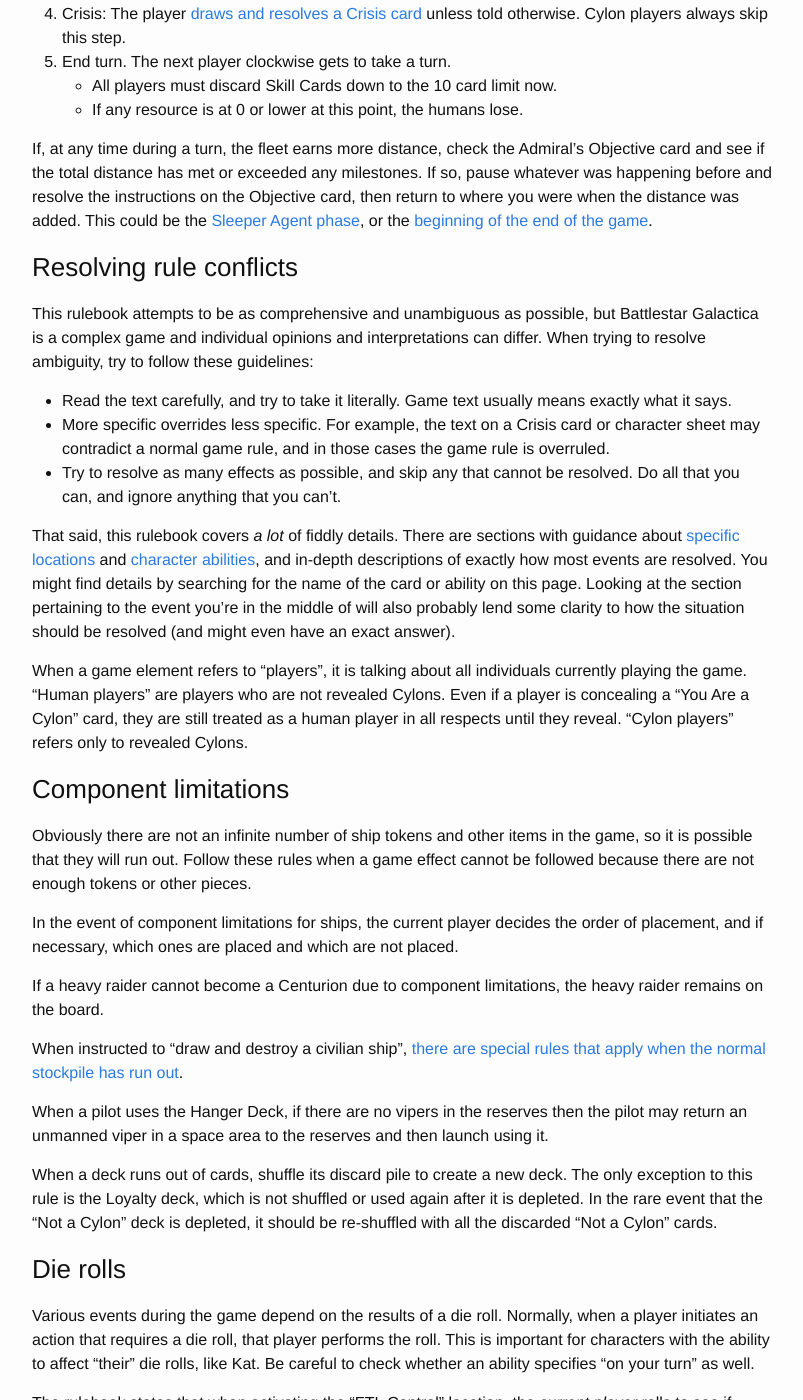
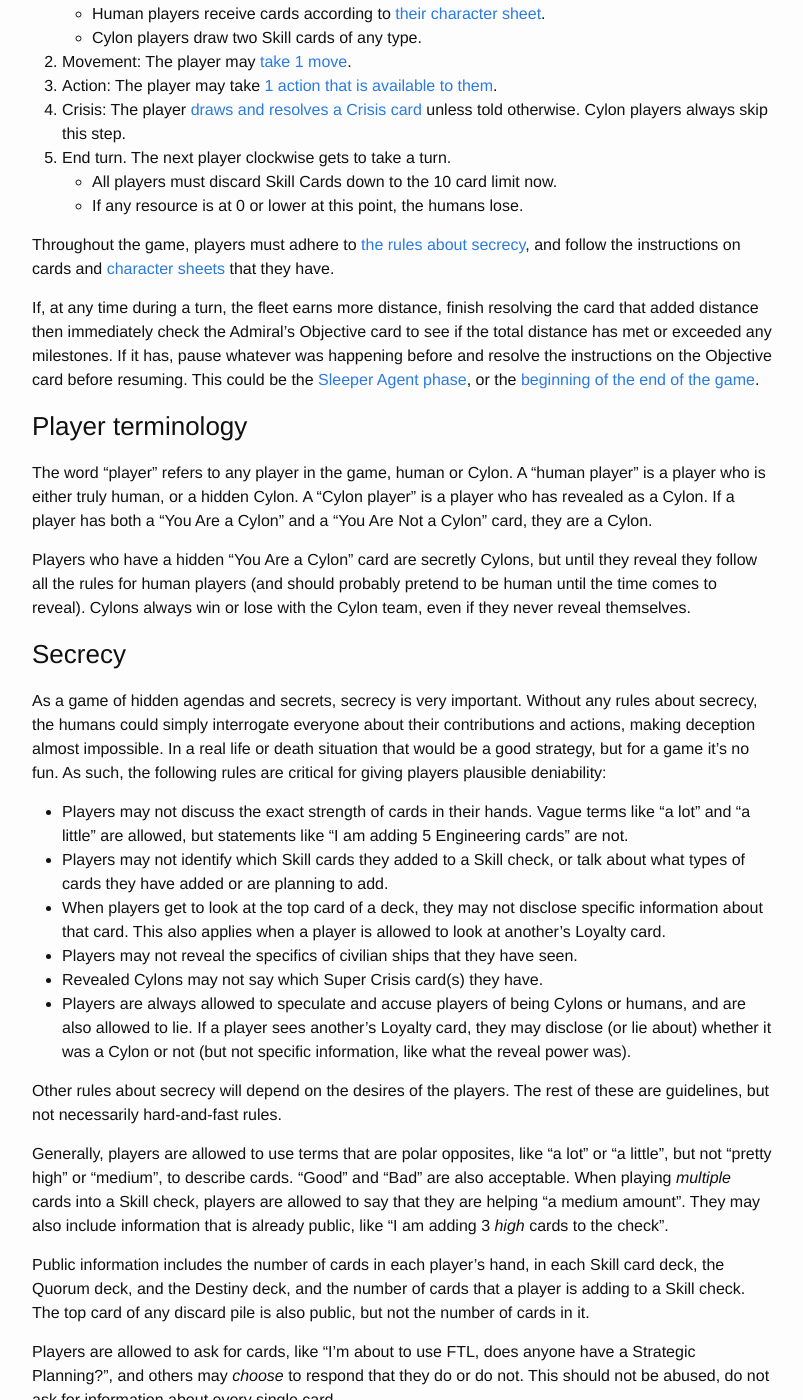
Before and after one commit to jbiatek/BSGRulebook, a Jekyll site: the page built from dynamic.md, in a window 1280 px wide and 1400 px high, scrolled down 6682 px. Shown: the whole window, without its empty margins (238-1041 px from the left). Built offline with Jekyll 4.4.1, drawn with Linux system fonts in a browser that asks for light colours; some of the changed text lies outside the part shown.

Commit message:
Added overlay variant and secrecy rules

```diff
--- a/dynamic.md
+++ b/dynamic.md
@@ -122,6 +128,13 @@ function validateForm() {
     forbidCheckbox('#forcemotive');
   }
 
+  if (readCheckbox('#daybreak') || readCheckbox('#pegasus')
+      || readCheckbox('#sympatheticcylon')) {
+    forbidCheckbox('#forceoverlay');
+  } else {
+    enable('#forceoverlay');
+  }
+
 }
 
 function flipSwitches () {
@@ -216,6 +229,17 @@ function flipSwitches () {
     showThese.push('noallies');
     hideThese.push('allies');
   }
+
+  if (readCheckbox('#pegasus') || readCheckbox('#daybreak')
+      || readCheckbox('#sympatheticcylon')
+      || readCheckbox('#forceoverlay')) {
+    showThese.push('overlay');
+    hideThese.push('nooverlay');
+  } else {
+    showThese.push('nooverlay');
+    hideThese.push('overlay');
+  }
+
 
   // Step 3: Show all the classes that need showing.
   for (i in showThese) {
@@ -313,7 +337,8 @@ window.onload = function () {
     </label>
     <hr style="margin-top: 10px; margin-bottom: 10px;">
     <label><input type="checkbox" name="nosympathizer" id="nosympathizer"> Use official "No Sympathizer" variant</label><br>
-    <label><input type="checkbox" name="sympatheticcylon" id="sympatheticcylon"> Use "Sympathetic Cylon" variant from Pegasus</label><br>
+    <label><input type="checkbox" name="sympatheticcylon" id="sympatheticcylon"><span class="nopegasus"> Variant:</span> Use <span class="pegasus">official</span> "Sympathetic Cylon" variant <span class="nopegasus">without Pegasus</span></label><br>
+    <label><input type="checkbox" name="forceoverlay" id="forceoverlay"> Variant: Use a Cylon Locations overlay</label><br>
     <label><input type="checkbox" name="forcemotive" id="forcemotive"> Variant: Replace Agenda cards with Motives from Daybreak</label><br>
     <label><input type="checkbox" name="variants" id="variants"> Show other official game variants</label><br>
     <label><input type="checkbox" name="help" id="help"> Show help</label>
@@ -343,7 +368,7 @@ The "Sympathizer" role from the base game is intended to be a sort of "half-Cylo
 
 This card proved to be rather unpopular for a few reasons. For one, the unlucky player who becomes a Cylon via the Sympathizer card is immediately revealed as a Cylon and doesn't get to secretly sabotage the humans, and even as a Cylon they do not get a Super Crisis and cannot use the Cylon Fleet location, removing over a quarter of their possible Cylon actions. Secondly, it adds an incentive for the humans to sabotage themselves before the Sleeper Agent phase so that the Sympathizer stays human.
 
-There are a few options for avoiding the Sympathizer. Daybreak and Pegasus add Cylon Leaders, who basically *are* half-Cylons and therefore remove the need for a Sympathizer. Pegasus adds the "Sympathetic Cylon", which fills a similar role but does it in the style of the Cylon Leader mechanic. This rulebook allows you to add just the "Sympathetic Cylon" without the rest of Pegasus if so desired. Daybreak replaces both the "Sympathizer" and "Sympathetic Cylon" with "The Mutineer". The simplest option, however, is the "No Sympathizer" variant which was released by Fantasy Flight Games themselves and does not require any expansions. It just handicaps the humans and allows Cylons to draw more cards.
+There are a few options for avoiding the Sympathizer. Daybreak and Pegasus add Cylon Leaders, who basically *are* half-Cylons and therefore remove the need for a Sympathizer. Pegasus adds the "Sympathetic Cylon", which is very similar to the Sympathizer but basically turns the player into a Cylon Leader. As a variant, you can even choose to just use the Sympathetic Cylon without the rest of Pegasus. Daybreak replaces both the "Sympathizer" and "Sympathetic Cylon" with "The Mutineer", a player who gets lots of Mutiny cards. The simplest option, however, is the "No Sympathizer" variant which was released by Fantasy Flight Games themselves and does not require any expansions. It just handicaps the humans and allows Cylons to draw more cards.
 
 ### Allies for All Seasons
 
@@ -353,7 +378,7 @@ This variant was designed by Alexander DeSouza. It allows the "Ally" mechanic to
 
 The Loyalty deck variants have to do with the Exodus "extra card" rule change. In Pegasus, an executed human player always comes back as a human. This is a little unfortunate from a story perspective: the humans can perform a rather gruesome, but guaranteed, Cylon test for a relatively small cost. Exodus changes this, and always leaves an extra Loyalty card in the deck. This has two effects: an executed human may come back as a Cylon, but a Cylon card might remain in the deck, never dealt to a player at all.
 
-Both have their pros and cons. The Pegasus version has the advantage that the game is never short a Cylon. The Exodus version has more intrigue, and avoids giving the humans a perverse incentive to kill their own teammates. The Exodus version starts to make even more sense when Personal Goal and Final Five cards are included, because even if an executed human comes back as a human, they may be stuck with one of these human-hostile cards.
+Both have their pros and cons. The Pegasus version has the advantage that the game is never short a Cylon. The Exodus version has more intrigue, and avoids giving the humans a perverse incentive to kill their own teammates. The Exodus version starts to make even more sense when Personal Goal and Final Five cards are included, because even if an executed human comes back as a human, they may be stuck with one of these human-hostile cards. The Pegasus version starts to make more sense with fewer players, since it becomes more likely that the remaining card will be a Cylon.
 
 Some game mechanics depend on the Exodus version, like Personal Goal cards and some Ally cards. When those are enabled, you will be forced to use the Exodus style. Otherwise, you can choose whichever one you like best: guaranteed Cylons but also an easy test, or more uncertainty and the possibility of a missing Cylon. You could also pick one, but add an additional rule to mitigate the downsides. Some examples include:
 
@@ -374,7 +399,7 @@ For beginning players, it's probably best to use the official base game rulebook
 
 Configure which expansions and options are being included by using the form at the top of the page. Some rules change based on which expansions or options are included, and the rulebook will change as you configure it.
 
-While this rulebook sticks mainly to the official rules, it does include some "house rules" and adjustments to the game, as well as a variant by Alexander DeSouza called "Allies for All Seasons" which pulls in the "ally" mechanic without the rest of the Ionian Nebula ending.
+By default, this rulebook sticks to the official rules and rulings by Fantasy Flight Games. However, some options are available for variants, including one by Alexander DeSouza called "Allies for All Seasons" which pulls in the "ally" mechanic without the rest of the Ionian Nebula ending.
 
 ## The basics
 
@@ -383,7 +408,6 @@ Humanity has been decimated in a surprise attack by the Cylons, a race of machin
 During the game, the human fleet will attempt to escape the pursuing Cylons, moving toward the final objective in a series of faster-than-light jumps. The humans have re-formed their government and what's left of the military still follows a chain of command... but can those in authority be trusted?
 
 Each player will select a character and be dealt Loyalty cards. Characters have different skills and abilities, and a well-balanced team of players will help the humans succeed and survive. Players take turns, where they can draw cards, move, and take an action, but at the end of each turn all players must deal with a crisis. It could be a surprise Cylon attack, or a dilemma with no clear answer. All this time, some players are secretly Cylons, or may become Cylons partway through the game, so trust is a critical factor. A hidden Cylon could choose to sabotage at a critical moment, or cause infighting amongst the humans. Cylons can also choose to reveal themselves, causing damage along the way and allowing the Cylon to openly fight the humans.
-
 
 <div class="variants" markdown="1">
 
@@ -513,6 +537,7 @@ To add the Daybreak expansion:
 
 <p class="cylonleader" markdown="1">To play with Cylon Leaders, also add the Cylon Leader sheets and tokens. The Cylon leader will also need the "Infiltrator" card and <span class="agenda">Agenda cards from Pegasus</span><span class="motive">Motive cards from Daybreak</span>.</p>
 
+<p class="overlay nopegasus nodaybreak">Put the Cylon Locations overlay from either Pegasus or Daybreak on top of the Cylon Locations with the side that says "Resurrection Ship" face up.</p>
 
 <div class="kobol" markdown="1">
 ### Kobol ending
@@ -729,16 +754,18 @@ It might be a good idea to remind all players of the following:
   <li>Centurions don't "push" each other on the Boarding Party track, more than one can occupy the same space.</li>
   <li>Even if a resource reaches zero, the humans have until the end of the current player's turn to raise it back up before they lose.</li>
   <li>The 10 Skill card limit is only enforced at the end of each player's turn.</li>
-  <li>Revealed Cylons should <em>not</em> reveal Loyalty cards that say "immediately reveal this card".</li>
+  <li>Revealed Cylons should <em>not</em> reveal Loyalty cards that say "immediately reveal this card". <span class="nooverlay">They can hand them off later in the Resurrection Ship.</span></li>
   <li>Super Crisis cards are immune to character abilities and any ability that says it affects Crisis cards.</li>
 </ul>
 
+<p class="noexpansion overlay">In this variant, when a Cylon is revealed, they show <em>one</em> Cylon Loyalty card and then pass the rest of theirs face down to the human player of their choice when the distance is 6 or less. In addition, the "Caprica" location has changed: the jump icon is no longer ignored when playing a Crisis card.</p>
+
 <div class="expansion" markdown="1">
 
 For these expansions, these are some of the important new rules in effect:
 
 <ul>
-  <li class="treachery">When a Cylon is revealed, they show <em>one</em> Cylon Loyalty card and pass the rest of theirs face down to the human player of their choice when the distance is 6 or less.</li>
+  <li class="overlay">When a Cylon is revealed, they show <em>one</em> Cylon Loyalty card and pass the rest of theirs face down to the human player of their choice when the distance is 6 or less.</li>
   <li class="treachery">The text on Treachery cards can only be used by Cylon players.</li>
   <li class="pegasus">"Movement:" actions are actions that can be taken instead of moving <em>during the movement step of your turn</em>.</li>
   <li class="pegasus">When Galactica is damaged, the current player may choose to damage Pegasus instead.</li>
@@ -748,6 +775,7 @@ For these expansions, these are some of the important new rules in effect:
   <li class="cylonfleet">When activated, a viper also has the option of escorting a civilian ship off of the board.</li>
   <li class="allies">If you end your movement step in a location containing an ally, you must first encounter it.</li>
   <li class="allyseasons">Whenever a player is sent to the Brig or Sickbay, or executed and revealed as a Cylon, they must draw 1 Trauma token.</li>
+  <li class="pegasus daybreak">If a Skill Check is made Reckless, after resolving Skill Check abilities, draw and show a Treachery card. If it is strength 0, draw an additional Treachery, resolve both cards, and discard them. If not, discard the Treachery card and nothing happens.</li>
   <li class="daybreak">Once-per-game abilities are no longer only once per game. Instead, they can now only be used by spending a Miracle token. Players cannot have more than 1 Miracle token at a time.</li>
   <li class="daybreak">Mutiny cards and the Mutineer are a whole new game mechanic:
     <ul>
@@ -782,7 +810,7 @@ The humans win by [reaching the end of the game](#ending-the-game) without losin
   <li class="execution">No more characters: A human is executed, but there are no more characters to be chosen.</li>
 </ul>
 
-If the humans run out of a resource, they can avoid losing if they manage to replenish that resource before the end of the current players turn. In all the other cases, the game ends immediately.
+If the humans run out of a resource, they can avoid losing if they manage to replenish that resource before the end of the current players turn. In all the other cases, [the game ends immediately](#human-loss).
 
 ### Game turn
 
@@ -808,7 +836,38 @@ A player's game turn consists of the following steps:
 </li>
 </ol>
 
-If, at any time during a turn, the fleet earns more distance, check the Admiral's Objective card and see if the total distance has met or exceeded any milestones. If so, pause whatever was happening before and resolve the instructions on the Objective card, then return to where you were when the distance was added. This could be the [Sleeper Agent phase](#sleeper-agent-phase), <span class="allyseasons"><a href="#trauma-phase">the counting of Trauma tokens at distance 8</a>, </span> or the [beginning of the end of the game](#ending-the-game).
+Throughout the game, players must adhere to [the rules about secrecy](#secrecy), and follow the instructions on cards and [character sheets](#character-sheets) that they have.
+
+If, at any time during a turn, the fleet earns more distance, finish resolving the card that added distance then immediately check the Admiral's Objective card to see if the total distance has met or exceeded any milestones. If it has, pause whatever was happening before and resolve the instructions on the Objective card before resuming. This could be the [Sleeper Agent phase](#sleeper-agent-phase), <span class="allyseasons"><a href="#trauma-phase">the counting of Trauma tokens at distance 8</a>, </span> or the [beginning of the end of the game](#ending-the-game).
+
+
+
+### Player terminology
+
+The word "player" refers to any player in the game, human or Cylon. A "human player" is a player who is either truly human, or a hidden Cylon. A "Cylon player" is a player who has revealed as a Cylon<span class="cylonleader"> (or a Cylon Leader who is not Infiltrating)</span>. If a player has both a "You Are a Cylon" and a "You Are Not a Cylon" card, they are a Cylon.
+
+Players who have a hidden "You Are a Cylon" card are secretly Cylons, but until they reveal they follow all the rules for human players (and should probably pretend to be human until the time comes to reveal). Cylons always win or lose with the Cylon team, even if they never reveal themselves.
+
+
+### Secrecy
+
+As a game of hidden agendas and secrets, secrecy is very important. Without any rules about secrecy, the humans could simply interrogate everyone about their contributions and actions, making deception almost impossible. In a real life or death situation that would be a good strategy, but for a game it's no fun. As such, the following rules are critical for giving players plausible deniability:
+
+- Players may not discuss the exact strength of cards in their hands. Vague terms like "a lot" and "a little" are allowed, but statements like "I am adding 5 Engineering cards" are not.
+- Players may not identify which Skill cards they added to a Skill check, or talk about what types of cards they have added or are planning to add.
+- When players get to look at the top card of a deck, they may not disclose specific information about that card. This also applies when a player is allowed to look at another's Loyalty card.
+- Players may not reveal the specifics of civilian ships that they have seen.
+- Revealed Cylons may not say which Super Crisis card(s) they have.
+- Players are always allowed to speculate and accuse players of being Cylons or humans, and are also allowed to lie. If a player sees another's Loyalty card, they may disclose (or lie about) whether it was a Cylon or not (but not specific information, like what the reveal power was).
+
+Other rules about secrecy will depend on the desires of the players. The rest of these are guidelines, but not necessarily hard-and-fast rules.
+
+Generally, players are allowed to use terms that are polar opposites, like "a lot" or "a little", but not "pretty high" or "medium", to describe cards. "Good" and "Bad" are also acceptable. When playing *multiple* cards into a Skill check, players are allowed to say that they are helping "a medium amount". They may also include information that is already public, like "I am adding 3 *high* cards to the check".
+
+Public information includes the number of cards in each player's hand, in each Skill card deck, the Quorum deck, and the Destiny deck, and the number of cards that a player is adding to a Skill check. The top card of any discard pile is also public, but not the number of cards in it.
+
+Players are allowed to ask for cards, like "I'm about to use FTL, does anyone have a Strategic Planning?", and others may *choose* to respond that they do or do not. This should not be abused, do not ask for information about every single card.
+
 
 ### Resolving rule conflicts
 
@@ -1108,8 +1167,6 @@ Cards being discarded after being added to a Skill check do not count as being c
 </div>
 
 ### Cylon Players
-
-A Cylon player is a player who has revealed as a Cylon<span class="cylonleader"> (or a Cylon Leader who is not Infiltrating)</span>. Players who have a hidden "You Are a Cylon" card are secretly Cylons, but until they reveal they are still treated as human players and not Cylon players.
 
 Cylon players may choose to **ignore** the effects of Crisis cards<span class="finalfive">, Final Five cards,</span> and Skill Checks, unless they specifically say that they apply to Cylon players.
 
@@ -1139,7 +1196,8 @@ Revealing as a Cylon is an action, as described on the "You Are A Cylon" Loyalty
   <li>Move to the “Resurrection Ship” location. If piloting a ship, that ship is returned to the Reserves.</li>
   <li>Draw a Super Crisis Card unless instructed otherwise.</li>
   <li class="daybreak">If you were the Mutineer, hand off the Mutineer card face up to the human player of your choice. They must follow the procedure for receiving the Mutineer card.</li>
-  <li class="treachery">If the fleet has traveled 6 or less distance, look at the rest of your Loyalty cards, if any. Hand them all, face down, to <em>one</em> human player of your choice.</li>
+  <li class="overlay">If the fleet has traveled 6 or less distance, look at the rest of your Loyalty cards, if any. Hand them all, face down, to <em>one</em> human player of your choice.</li>
+  <li class="nooverlay">Keep your Loyalty cards hidden, and do not reveal <em>any</em> for the rest of the game, even if they say to "immediately reveal" them. They can be passed off to other players at the Resurrection Ship.</li>
   <li>From this point on, follow the rules for a revealed Cylon. This includes <em>not</em> drawing a Crisis card at the end of your turn.</li>
 </ol>
 
@@ -1556,21 +1614,20 @@ The procedure for jumping is:
 
 At the Sleeper Agent phase, more Loyalty cards are dealt to every player<span class="cylonleader"> except for Cylon Leaders</span>. Players who were not Cylons may discover that they were sleeper agent Cylons all along. It begins when the distance specified on the Objective card is reached.
 
-Upon reaching this distance or more, deal 1 Loyalty card to every player<span class="cylonleader"> who is not a Cylon Leader</span>, including revealed Cylon players.  Revealed Cylons must ignore any text that says to "immediately reveal this card". <span class="motive">Deal 2 more Motive cards to the Cylon Leader.</span>
+Upon reaching this distance or more, deal 1 Loyalty card to every player<span class="cylonleader"> who is not a Cylon Leader</span>, including revealed Cylon players.  Revealed Cylons must ignore any text that says to "immediately reveal this card". <span class="motive cylonleader">Deal 2 more Motive cards to the Cylon Leader.</span>
 
 <p class="daybreak" markdown="1">If the "You Are The Mutineer" card was added to the Loyalty deck, but no one has revealed as the Mutineer after all the Sleeper Agent phase cards have been dealt, the current player chooses a human player to draw an extra Loyalty card from the Loyalty deck. If they draw and reveal The Mutineer, they should ignore the card text about drawing another Loyalty card. </p>
 
 #### Revealed Cylons during the Sleeper Agent phase
 
-<p class="pegasus" markdown="1">Revealed Cylon players who receive Loyalty cards must look at them, then immediately pass them face down to *one* human player of their choice. They must not follow any text that says to "immediately reveal this card". The human player who receives these cards is the one who will reveal them.</p>
-
-<p class="nopegasus daybreak" markdown="1">Revealed Cylon players who receive Loyalty cards must look at them, then immediately pass them face down to *one* human player of their choice. They must not follow any text that says to "immediately reveal this card". The human player who receives these cards is the one who will reveal them.</p>
-
-<p class="nopegasus nodaybreak" markdown="1">Revealed Cylons get their extra Loyalty card, but do not automatically pass them off, nor do they reveal them even if it says to "immediately reveal this card". Instead, they can choose to pass them off as an action in the Resurrection Ship when the game resumes.</p>
+<p class="overlay" markdown="1">Revealed Cylon players who receive Loyalty cards must look at them, then immediately pass them face down to *one* human player of their choice. They must not follow any text that says to "immediately reveal this card". The human player who receives these cards is the one who will reveal them.</p>
+
+<p class="nooverlay" markdown="1">Revealed Cylons get their extra Loyalty card, but are not allowed to reveal it (even if it says to "immediately reveal this card"). Instead, they can choose to pass them off as an action in the Resurrection Ship when the game resumes. Existing Cylons are never allowed to reveal another Loyalty card. <span class="nodaybreak nonosympathizer nosympatheticcylon nocylonleader nooverlay">A Cylon player who receives the "You Are a Sympathizer" card may choose to instead hand it off to the human player of their choice as soon as they receive it.</span>
+</p>
 
 <p class="exodusloyalty" markdown="1">Sharon "Boomer" Valerii Valerii normally receives 2 Loyalty cards in the Sleeper Agent phase instead of 1, as per her negative ability. If "Boomer" has already revealed as a Cylon, however, her negative ability no longer applies because character abilities are ignored as a revealed Cylon. Only deal her 1 Loyalty card if she has revealed as a Cylon.</p>
 
-<p class="noexodusloyalty" markdown="1">Sharon "Boomer" Valerii Valerii normally receives 2 Loyalty cards in the Sleeper Agent phase instead of 1, as per her negative ability. If "Boomer" has already revealed as a Cylon, however, her negative ability is supposed to no longer apply, because character abilities are ignored as a revealed Cylon. Since following this rule would result in a Loyalty card not being dealt, deal the extra card to "Boomer" despite technically no longer having that weakness so that there is not a card left over.</p>
+<p class="noexodusloyalty" markdown="1">Sharon "Boomer" Valerii Valerii normally receives 2 Loyalty cards in the Sleeper Agent phase instead of 1, as per her negative ability. But if "Boomer" has already revealed as a Cylon, her negative ability is supposed to no longer apply. Since following this rule would result in a Loyalty card not being dealt, deal the extra card to "Boomer" despite technically no longer having that weakness so that there is not a card left over.</p>
 
 ### Combat ship attack table
 
@@ -1765,7 +1822,7 @@ If your new character is one of these, there are some additional rules and clari
     <ul>
       <li class="noexodusloyalty">If before the Sleeper Agent phase, shuffle 1 “Not A Cylon” card into the Loyalty deck.</li>
       <li class="exodusloyalty">Shuffle 1 "Not a Cylon" card into the Loyalty deck.</li>
-      <li>If after the Sleeper Agent phase, start in the Brig<span class="exodus"> and draw an additional Loyalty card</span>. <span class="newcaprica">If the executed character was on New Caprica, start Boomer in "Detention" instead.</span></li>
+      <li>If after the Sleeper Agent phase, start in the Brig<span class="exodusloyalty"> and draw an additional Loyalty card</span>. <span class="newcaprica">If the executed character was on New Caprica, start Boomer in "Detention" instead.</span></li>
     </ul>
   </li>
   <li>Helo: Start out “Stranded” even though it is not the beginning of the game.</li>
```
Also changed, not shown: other parts of dynamic.md (+6 -0 lines).
